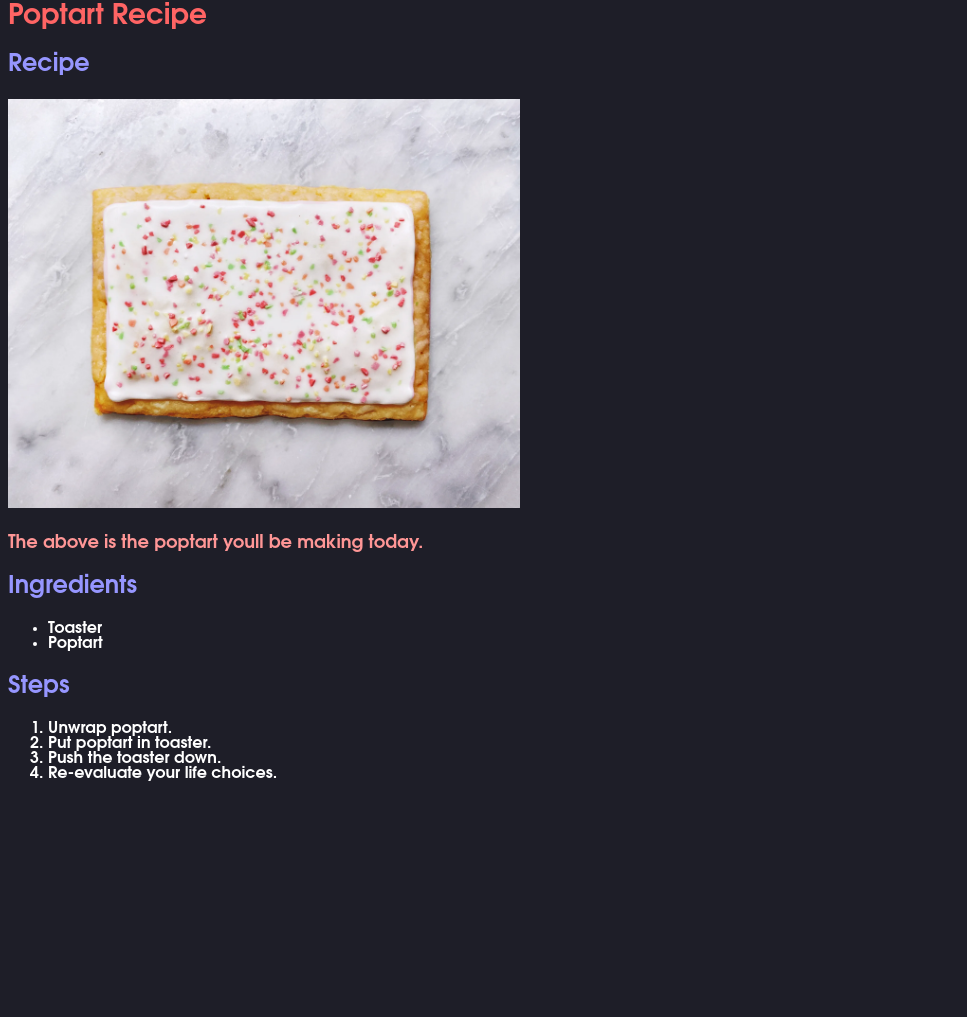
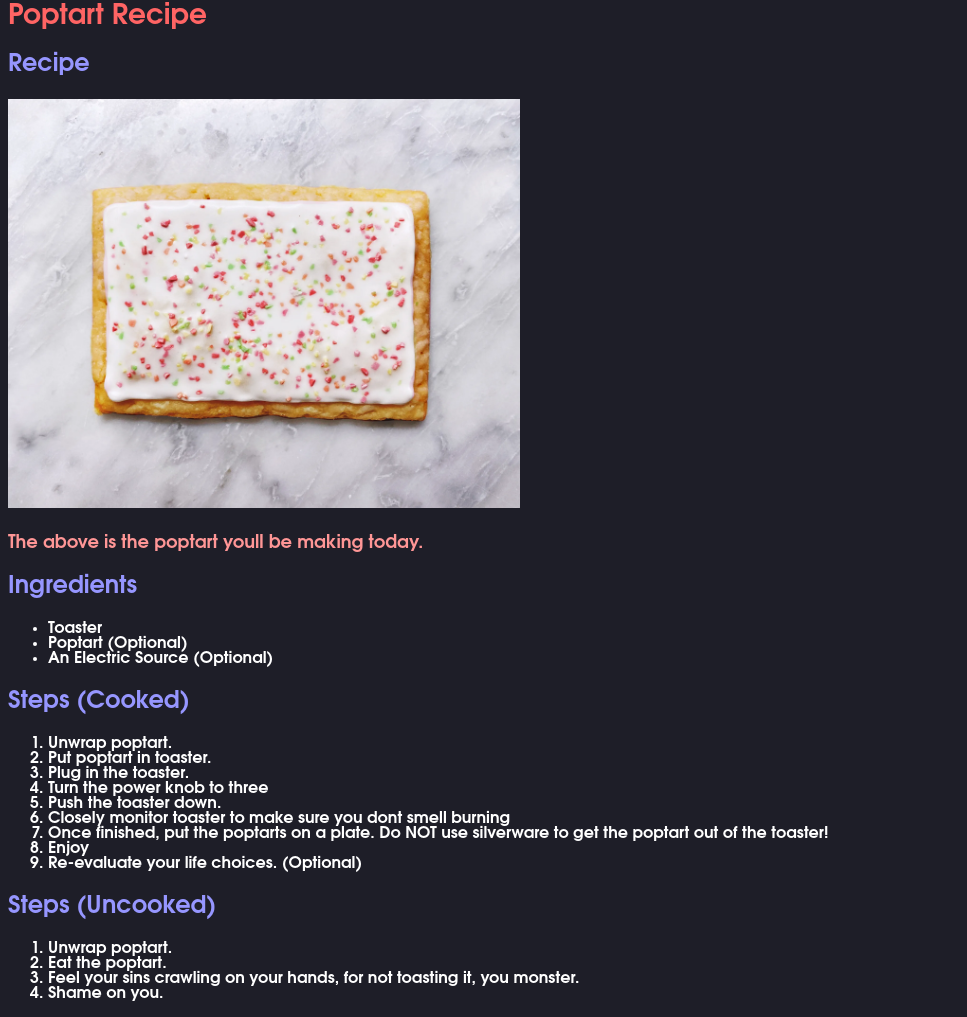
Before and after one commit to Wayyllon/odin-recipes, a plain HTML site: page poptarts.html in a window 1280 px wide. Shown: the part 72-1089 px from the top of the page, without its empty margins (0-967 px from the left). Before the commit the page ends 869 px from the top, so only its background shows below. Drawn offline with Linux system fonts and the light colour scheme.

Commit message:
Update poptart.html, Make recipe links larger on index.html, Add class for "main-page-link" for the main page to style.css.

```diff
--- a/poptarts.html
+++ b/poptarts.html
@@ -14,14 +14,27 @@
     <h3>Ingredients</h3>
     <ul>
       <li>Toaster</li>
-      <li>Poptart</li>
+      <li>Poptart (Optional)</li>
+      <li>An Electric Source (Optional)</li>
     </ul>
-    <h3>Steps</h3>
+    <h3>Steps (Cooked)</h3>
     <ol>
       <li>Unwrap poptart.</li>
       <li>Put poptart in toaster.</li>
+      <li>Plug in the toaster.</li>
+      <li>Turn the power knob to three</li>
       <li>Push the toaster down.</li>
-      <li>Re-evaluate your life choices.</li>
+      <li>Closely monitor toaster to make sure you dont smell burning</li>
+      <li>Once finished, put the poptarts on a plate. Do NOT use silverware to get the poptart out of the toaster!</li>
+      <li>Enjoy</li>
+      <li>Re-evaluate your life choices. (Optional)</li>
+    </ol>
+    <h3>Steps (Uncooked)</h3>
+    <ol>
+      <li>Unwrap poptart.</li>
+      <li>Eat the poptart.</li>
+      <li>Feel your sins crawling on your hands, for not toasting it, you monster.</li>
+      <li>Shame on you.</li>
     </ol>
   </body>
 </html>
--- a/style.css
+++ b/style.css
@@ -47,3 +47,9 @@ li {
   font-weight: bold;
   text-align: left;
 }
+
+.main-page-link {
+  font-size: 32px;
+  font-weight: bold;
+  text-align: left;
+}
```
Also changed, not shown: index.html (+5 -6 lines).
